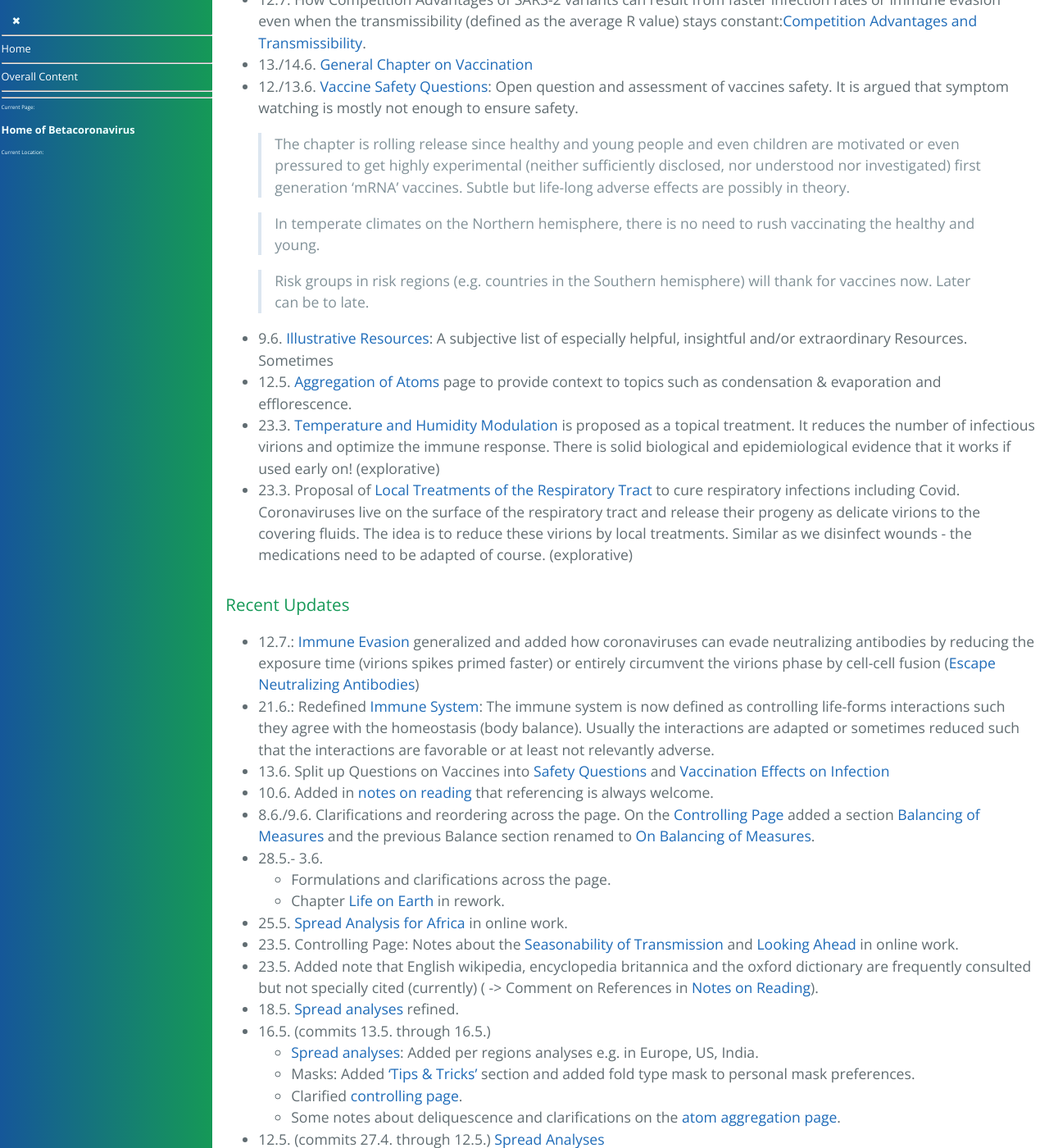
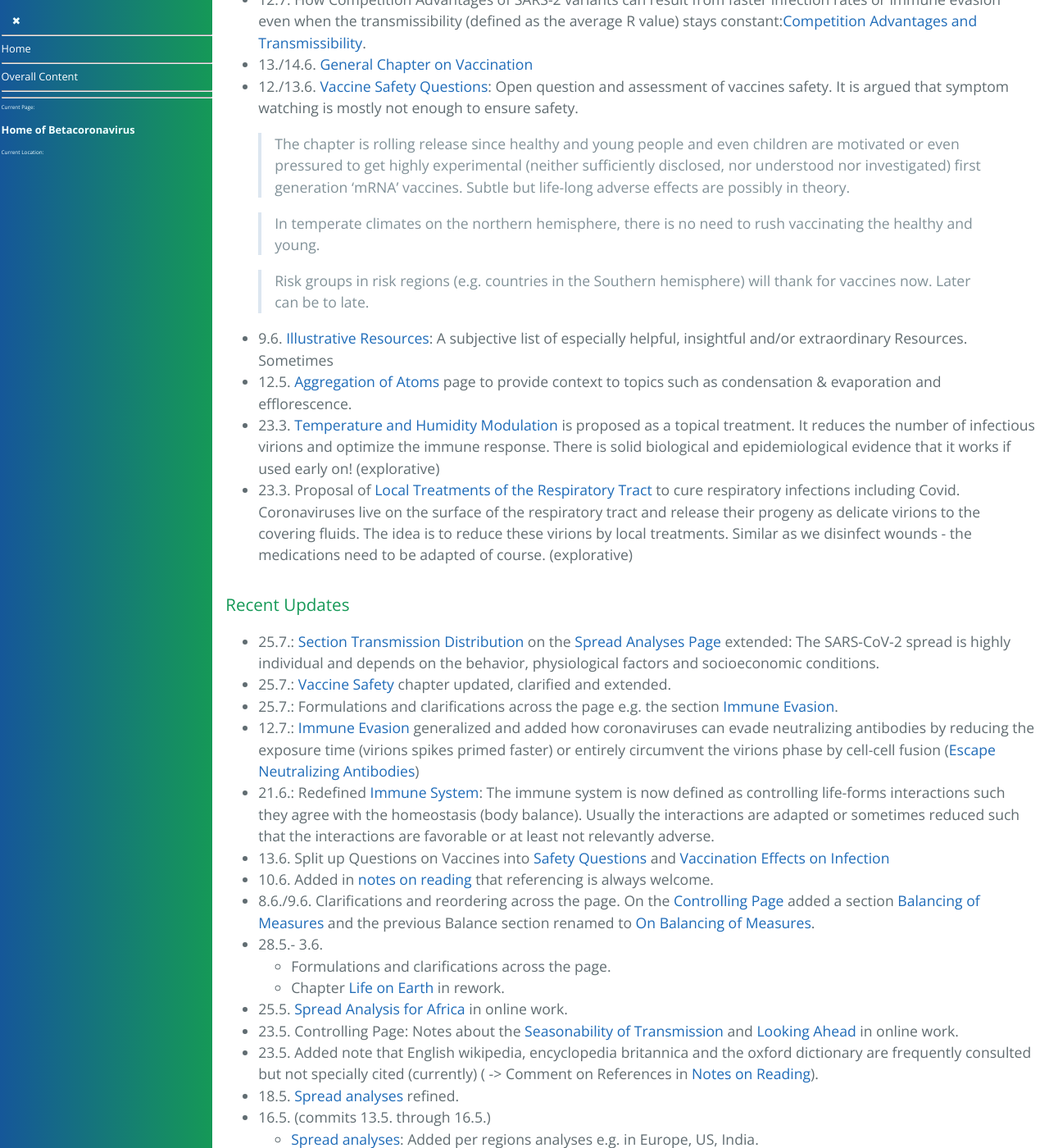
Before and after one commit to forestgrape/coronavirus, a Jekyll site: the page built from index.md, in a window 1280 px wide and 1400 px high, scrolled down 1197 px. Shown: the whole window at 82% size. Built offline with Jekyll 4.4.1, drawn with Linux system fonts in a browser that asks for light colours; our own code applies the rules of GitHub Pages for plain Markdown files; some of the changed text lies outside the part shown.

Commit message:
update section

```diff
--- a/index.md
+++ b/index.md
@@ -8,10 +8,10 @@
 
 This page contains topics around Covid and Coronaviruses. The content discussed is broad and reaches from practical tips to current re-search topics including new hypotheses tagged as 'explorative'.
 * [Bird View of Content](#bird-view-of-content): Gives a short overview of the different topics.
-* [Notes on Reading](#notes-on-reading): Notations used and how the page is written.
 * [Updates](#updates): Lists the most recent topics added and changes of content:
   * [Recent Topics Added](#recent-topics-added)
   * [Recent Updates](#recent-updates)
+* [Notes on Reading](#notes-on-reading): Notations used and how the page is written.
 * [Content](#content). Detailed content overview including twittering summaries.
 
 ## Bird View of Content
@@ -40,7 +40,7 @@
 - 12./13.6. [Vaccine Safety Questions](10_vaccines/safety_questions.md): Open question and assessment of vaccines safety. It is argued that symptom watching is mostly not enough to ensure safety.
   > The chapter is rolling release since healthy and young people and even children are motivated or even pressured to get highly experimental (neither sufficiently disclosed, nor understood nor investigated) first generation 'mRNA' vaccines. Subtle but life-long adverse effects are possibly in theory.
 
-  > In temperate climates on the Northern hemisphere, there is no need to rush vaccinating the healthy and young.
+  > In temperate climates on the northern hemisphere, there is no need to rush vaccinating the healthy and young.
 
   > Risk groups in risk regions (e.g. countries in the Southern hemisphere) will thank for vaccines now. Later can be to late.
 
@@ -51,6 +51,9 @@
 
 
 ### Recent Updates
+- 25.7.: [Section Transmission Distribution](./5_epidemiological/spread_analyses.md#transmission-distribution) on the [Spread Analyses Page](./5_epidemiological/spread_analyses.md) extended: The SARS-CoV-2 spread is highly individual and depends on the behavior, physiological factors and socioeconomic conditions.
+- 25.7.: [Vaccine Safety](10_vaccines/vaccine_safety.md) chapter updated, clarified and extended.
+- 25.7.: Formulations and clarifications across the page e.g. the section [Immune Evasion](4_immunological/immune_evasion.md).
 - 12.7.: [Immune Evasion](4_immunological/immune_evasion.md) generalized and added how coronaviruses can evade neutralizing antibodies by reducing the exposure time (virions spikes primed faster) or entirely circumvent the virions phase by cell-cell fusion ([Escape Neutralizing Antibodies](4_immunological/immune_evasion.md#overcome-neutralizing-antibodies))
 - 21.6.: Redefined [Immune System](4_immunological/immune_system.md#immune-system): The immune system is now defined as controlling life-forms interactions such they agree with the homeostasis (body balance). Usually the interactions are adapted or sometimes reduced such that the interactions are favorable or at least not relevantly adverse.
 - 13.6. Split up Questions on Vaccines into [Safety Questions](./10_vaccines/safety_questions.md) and [Vaccination Effects on Infection](./10_vaccines/effects_on_covii.md)
@@ -157,7 +160,7 @@
   * A fast decay occurs when the concentration of salts is very low in the surrounding water. This is the case in distilled water and in situations with a lot of condensation. Possible mechanisms: osmotic pressure or increase of degrees of freedom of movement especially of the single stranded RNA/DNA.
 - [Coronaviruses](2_biological/coronavirus.md). Life cycle, distinguishing features and capabilities of coronaviruses.
 - [Backtracing Sars-CoV-1/2](./2_biological/hosts_of_nidovirales.md#backtracing-sars-cov-12) (*explorative*)
-    The natural habitat of SARS-CoV-1/2 includes domestic animals and insects in the region Northern Yunnan. The life cycle of SARS-like is alternating in hosts and follows nutrient cycles.
+    The natural habitat of SARS-CoV-1/2 includes domestic animals and insects in the region northern Yunnan. The life cycle of SARS-like is alternating in hosts and follows nutrient cycles.
 
 
 ### Medical Topics
```
